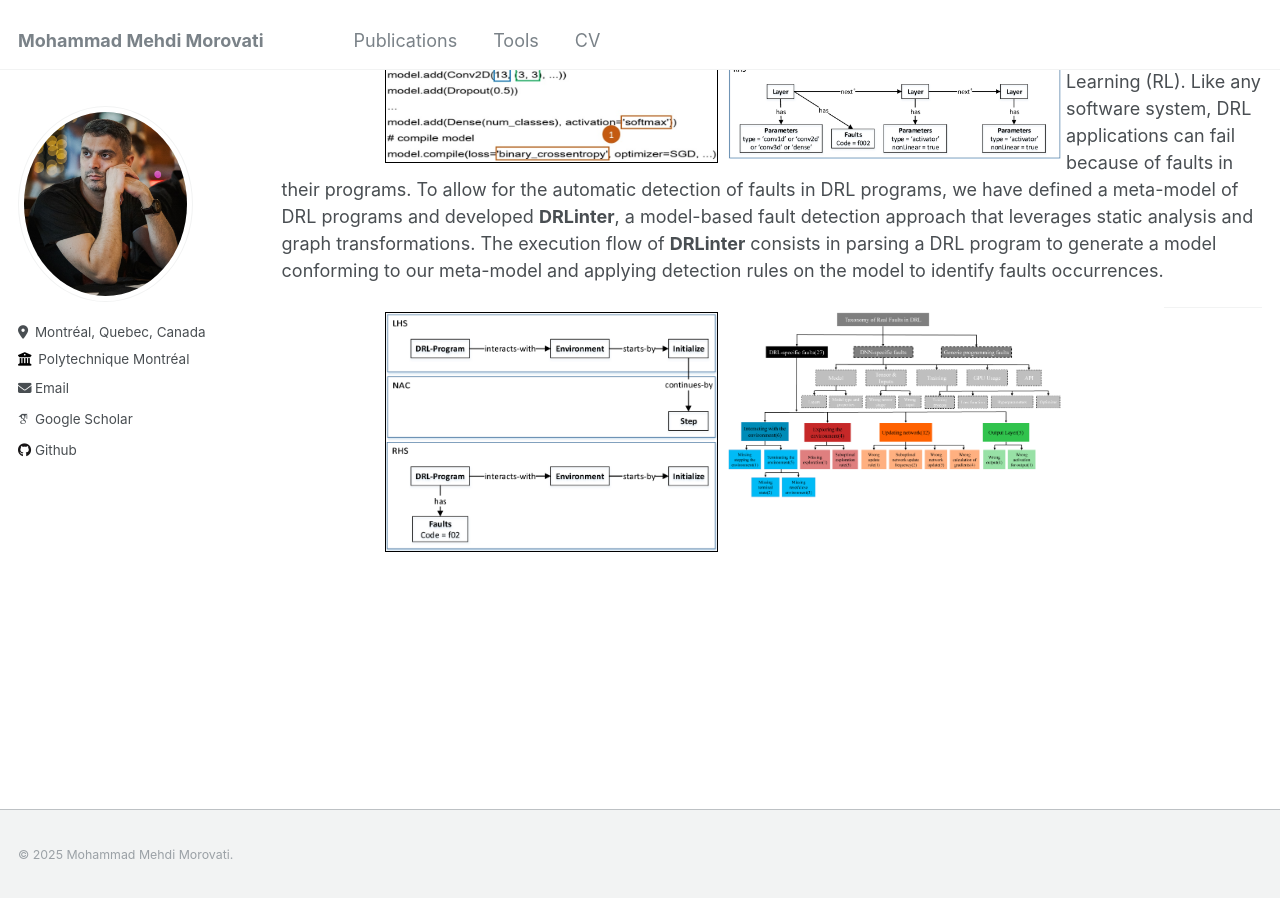
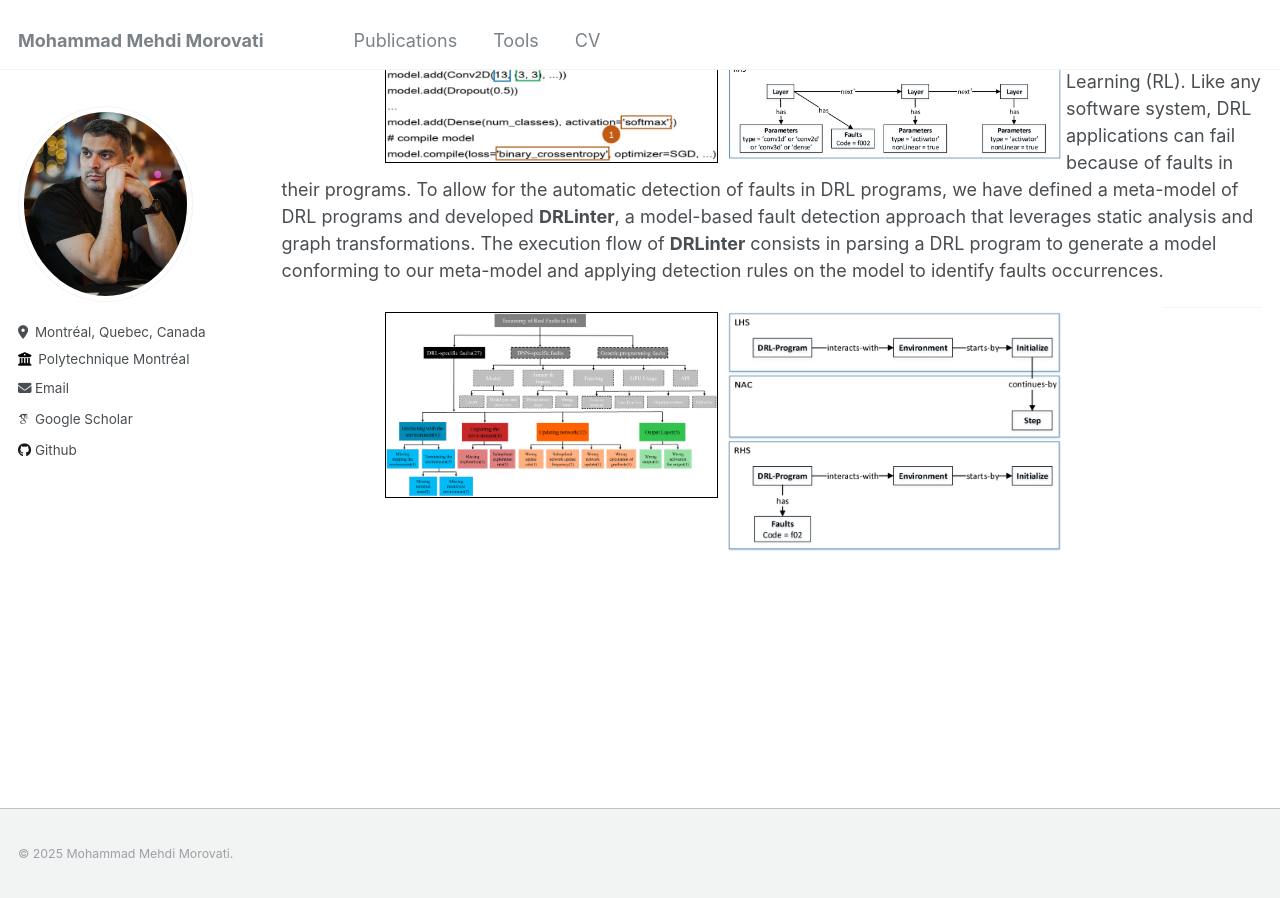
Before and after one commit to mehdi-morovati/mehdi-morovati.github.io, a Jekyll site: the page built from _pages/teaching.html, in a window 1280 px wide and 900 px high, scrolled down 541 px. Built offline with Jekyll 4.4.1, drawn with Linux system fonts in a browser that asks for light colours; some web fonts are replaced.

Commit message:
Update teaching.html

```diff
--- a/_pages/teaching.html
+++ b/_pages/teaching.html
@@ -37,16 +37,16 @@ Deep Reinforcement Learning (DRL) is the application of DL in the domain of Rein
   <div class="column" style="float:left;width:10%;padding:5px;">
   </div>
 
-  <div class="column" style="float:left;width:35%;padding:5px;">
-    <img src="/images/drlinter01.png" style="border:1px solid #000000;width:100%">
+   <div class="column" style="float:left;width:35%;padding:5px;">
+    <img src="/images/drlinter02.png" style="border:1px solid #000000;width:100%">
   </div>
 
   <div class="column" style="float:left;width:35%;padding:5px;">
-    <img src="/images/drlinter02.png" style="width:100%">
+    <img src="/images/drlinter01.png" style="width:100%">
   </div>
 
-    <div class="column" style="float:left;width:10%;padding:5px;">
-    </div>
+  <div class="column" style="float:left;width:10%;padding:5px;">
+  </div>
 </div>
 
 <hr>
```
